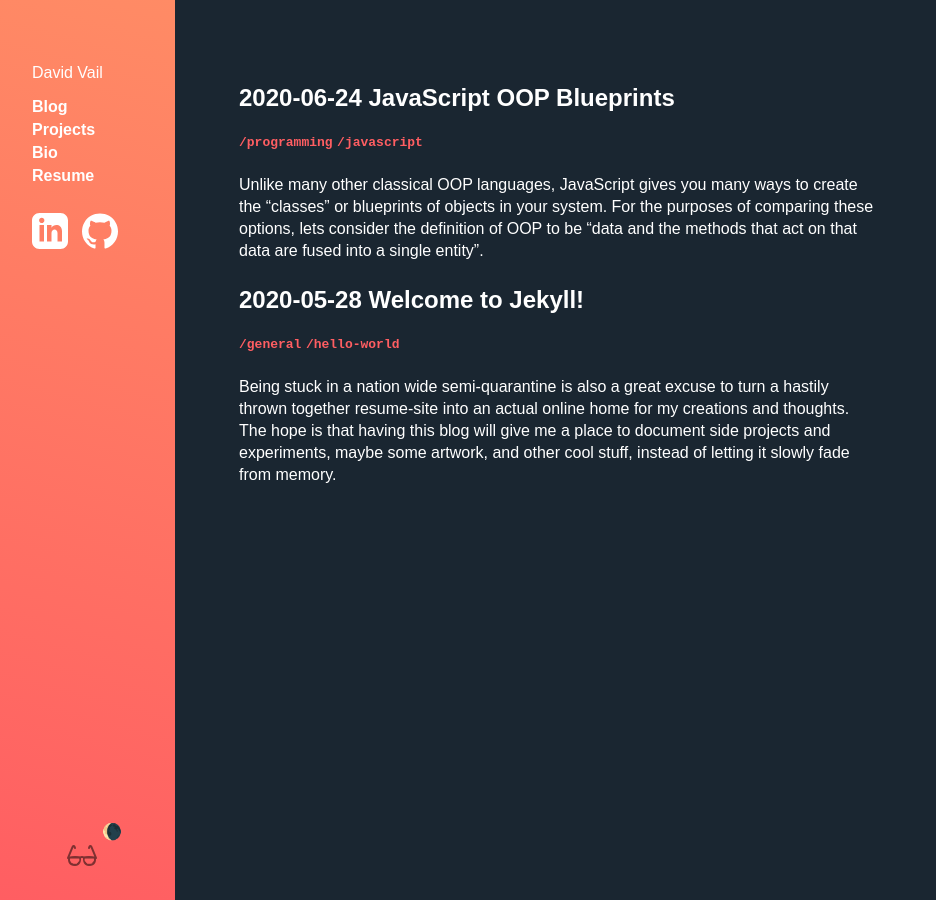
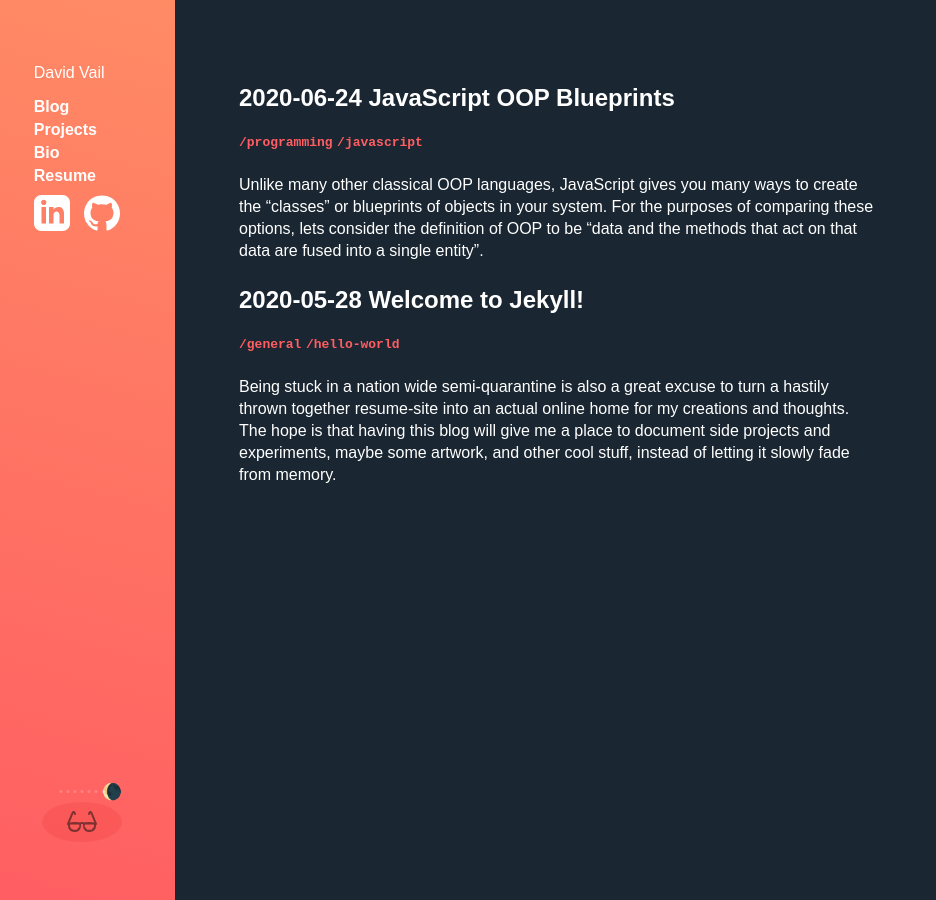
Before and after one commit to dvail/dvail.com, a Jekyll site: the page built from index.html, in a window 1280 px wide. Shown: the whole page, without its empty margins (0-936 px from the left). Built offline with Jekyll 4.4.1, drawn with Linux system fonts in a browser that asks for light colours; some web fonts are replaced.

Commit message:
Some CSS fixes.

```diff
--- a/_layouts/default.html
+++ b/_layouts/default.html
@@ -27,7 +27,6 @@
       <li><a href='/projects'>Projects</a></li>
       <li><a href='/bio'>Bio</a></li>
       <li><a href='/resume'>Resume</a></li>
-      <br>
       <li class='nav-icon'><a href='https://www.linkedin.com/in/david-vail-8430194b'>
         <img src='{{ "assets/img/linkedin.svg" | relative_url }}' alt='linkedin icon' />
       </a></li>
--- a/assets/css/main.scss
+++ b/assets/css/main.scss
@@ -54,6 +54,7 @@
     margin: 0;
     padding: 0;
     min-height: 100%;
+    max-width: 100%;
     height: 100%;
     width: 100%;
 }
@@ -94,12 +95,26 @@
 }
 
 nav {
+    p {
+        @include smaller-than-tablet {
+            padding-top: 1rem;
+            font-size: 1.3rem;
+        }
+    }
+
+    ul {
+        @include smaller-than-tablet {
+            display: flex;
+            justify-content: flex-start;
+            align-items: center;
+        }
+    }
+
     li {
         margin: 5px 0;
 
         @include smaller-than-tablet {
-            display: inline-block;
-            margin: 5px 20px 10px 20px;
+            margin: 10px 30px 10px 0;
         }
     }
 
@@ -119,14 +134,9 @@
     }
 }
 
-@include smaller-than-tablet {
-    .sidebar { text-align: center; }
-}
-
 h1 {
     font-size: 1.9rem;
     font-weight: 300;
-
 
     span {
         font-weight: 800;
@@ -141,26 +151,6 @@
 
 figure.highlight {
     padding: 0.5rem 2rem;
-}
-
-body.light #theme-switch-control {
-    &:before {
-        transform: translateX(-30%);
-        content: '☀️';
-    }
-    #theme-switch {
-        background: bottom center no-repeat  url('{{"assets/img/sunglasses.png" | relative_url }}')  transparent;
-    }
-}
-
-body.dark #theme-switch-control {
-    &:before {
-        content: '🌘';
-        transform: translateX(30%);
-    }
-    #theme-switch {
-        background: bottom center no-repeat  url('{{"assets/img/glasses.png" | relative_url }}')  transparent;
-    }
 }
 
 .content code {
@@ -185,22 +175,68 @@
     font-size: 0.8rem;
 }
 
+body.light #theme-switch-control {
+    &:after {
+        transform: translateX(-30%);
+        content: '☀️';
+    }
+    #theme-switch {
+        background: center center no-repeat  url('{{"assets/img/sunglasses.png" | relative_url }}')  rgba(200, 0, 0, 0.2);
+    }
+}
+
+body.dark #theme-switch-control {
+    &:after {
+        content: '🌘';
+        transform: translateX(30%);
+    }
+    #theme-switch {
+        background: center center no-repeat  url('{{"assets/img/glasses.png" | relative_url }}')  rgba(200, 0, 0, 0.2);
+    }
+}
+
 #theme-switch-control {
     display: inline-block;
-    height: 30px;
+    height: 60px;
     width: 100px;
+    padding: 10px;
     text-align: center;
+    position: relative;
+
+    @include smaller-than-tablet {
+        position: absolute;
+        top: 20px;
+        right: 5px;
+    }
+
     #theme-switch {
         cursor: pointer;
         display: block;
-        width: 100%;
         height: 100%;
         opacity: 0.5;
+        border-radius: 100%;
     }
+
+    &:after, &:before {
+        margin-top: -10px;
+        position: absolute;
+        left: 0;
+        right: 0;
+    }
+
+    &:after {
+        transition: transform 0.2s ease-in-out;
+        top: 0;
+        width: 100%;
+        margin-bottom: 6px;
+    }
+
     &:before {
-        transition: transform 0.2s ease-in-out;
-        display: block;
-        width: 100%;
+        font-size: 0.7rem;
+        position: absolute;
+        top: 3px;
+        content: '• • • • • • •';
+        color: transparentize($color: white, $amount: 0.8);
     }
 }
 
@@ -235,6 +271,7 @@
         display: flex;
         flex-direction: column;
         justify-content: space-between;
+        align-items: center;
     }
 
     @include smaller-than-desktop {
@@ -242,7 +279,7 @@
     }
 
     @include smaller-than-tablet {
-        padding: 1rem;
+        padding: 1rem 1.25rem;
         position: static;
         width: 100%;
     }
```
Also changed, not shown: _drafts/on-new-shiny-tech.md (+12 -2 lines).
